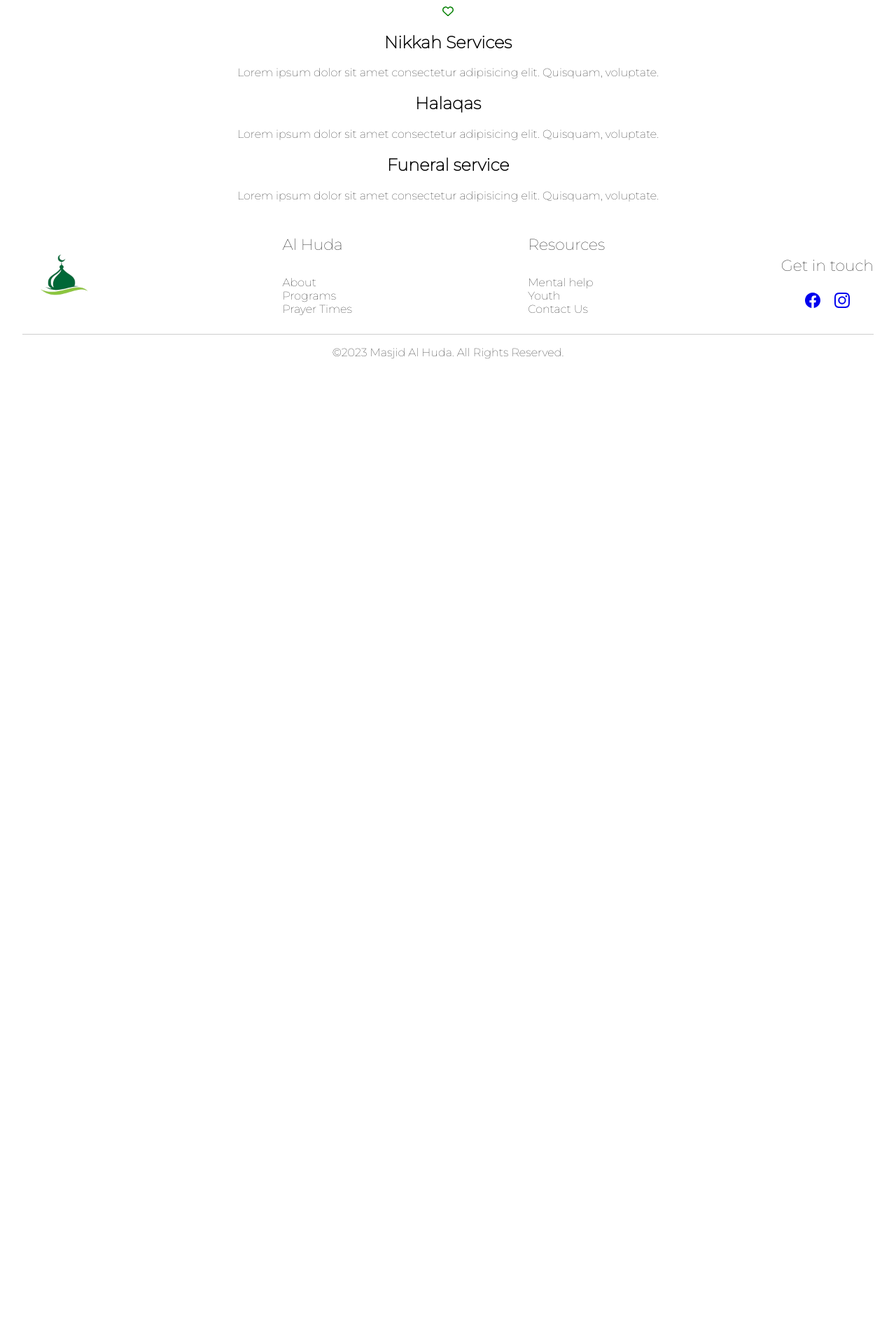
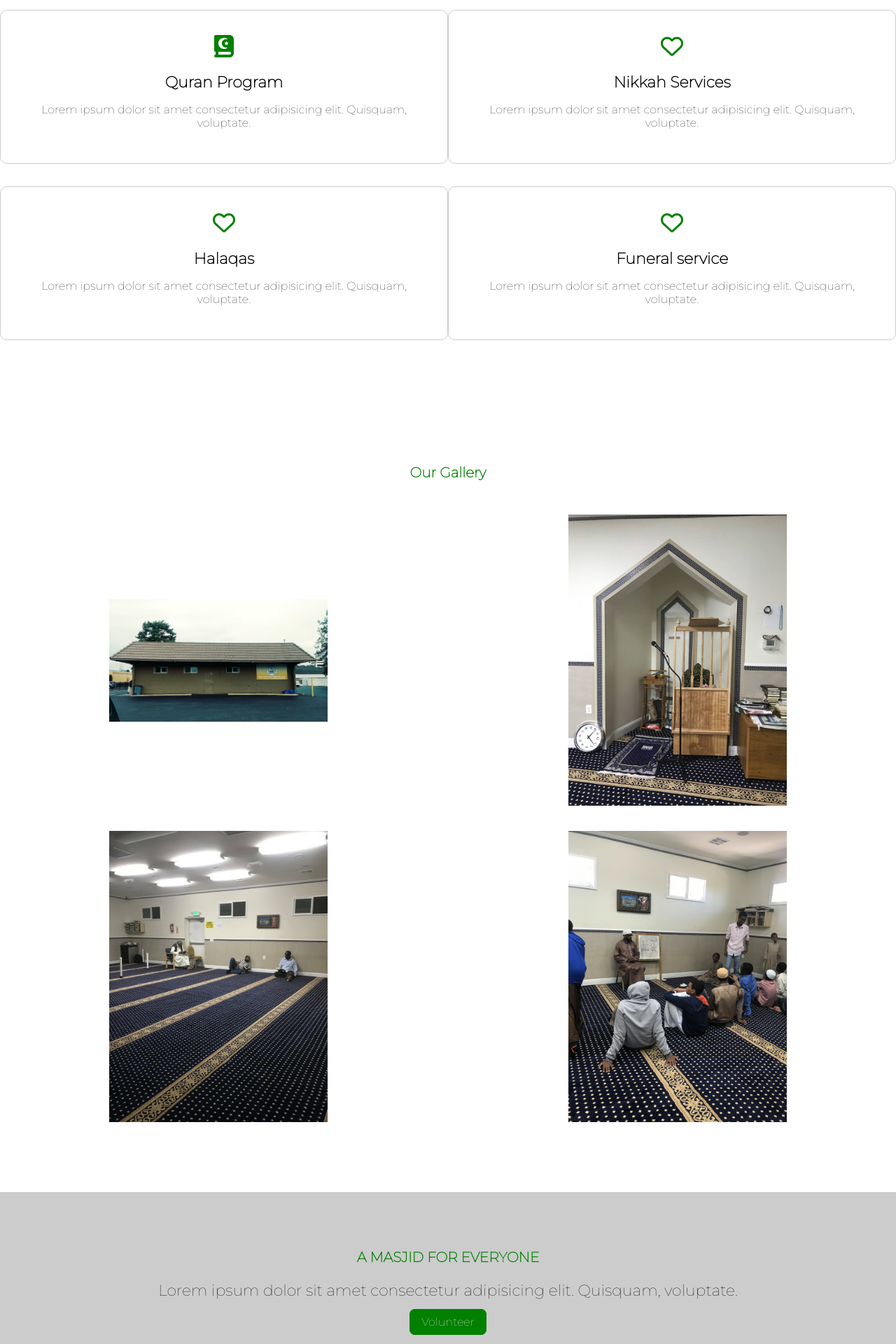
Before and after one commit to nabdi7/masjid, a React (Create React App) app: page / in a window 1280 px wide. Shown: the part 840-2760 px from the top of the page at 70% size. Before the commit the page ends 1385 px from the top, so only its background shows below. Built offline with nearby package versions, Linux system fonts and the light colour scheme.

Commit message:
first commit

```diff
--- a/package.json
+++ b/package.json
@@ -7,10 +7,14 @@
     "@fortawesome/free-regular-svg-icons": "^6.4.2",
     "@fortawesome/free-solid-svg-icons": "^6.4.2",
     "@fortawesome/react-fontawesome": "^0.2.0",
+    "@fullcalendar/core": "^6.1.8",
+    "@fullcalendar/daygrid": "^6.1.8",
+    "@fullcalendar/react": "^6.1.8",
     "@testing-library/jest-dom": "^5.17.0",
     "@testing-library/react": "^13.4.0",
     "@testing-library/user-event": "^13.5.0",
     "antd": "^5.8.4",
+    "photoswipe": "^5.3.9",
     "react": "^18.2.0",
     "react-dom": "^18.2.0",
     "react-icons": "^4.10.1",
--- a/src/App.js
+++ b/src/App.js
@@ -7,6 +7,8 @@ import About from './components/About';
 import Services from './components/Services';
 import Programs from './components/Programs';
 import Donate from './components/Donate';
+import Prayer from './components/Prayer';
+import Contact from './components/Contact';
 import Footer from './components/Footer';
 
 function App() {
@@ -20,6 +22,8 @@ function App() {
           <Route path="/services" element={<Services />} />
           <Route path="/programs" element={<Programs />} />
           <Route path="/donate" element={<Donate />} />
+          <Route path="/contact" element={<Contact />} />
+          <Route path="/prayer" element={<Prayer />} />
         </Routes>
         <Footer />
       </Router>
--- a/src/components/About.css
+++ b/src/components/About.css
@@ -0,0 +1 @@
+@import url('https://fonts.googleapis.com/css2?family=Montserrat:wght@100&family=Poppins:wght@100&display=swap');
--- a/src/components/Contact.js
+++ b/src/components/Contact.js
@@ -0,0 +1,23 @@
+import React from "react";
+import "./Contact.css";
+
+const Contact = () => {
+    return (
+        <>
+        {/* about the masjid */}
+        <div className='contact'>
+            <h1>Contact Us</h1>
+
+
+        </div>
+
+        {/* board members */}
+
+
+        </>
+
+    );
+
+}
+
+export default Contact;
--- a/src/components/Footer.css
+++ b/src/components/Footer.css
@@ -24,7 +24,6 @@
 
 .menu-title {
     font-family: "Montserrat";
-    font-weight: 500;
     font-size: 22px;
     text-align: center;
     display: inline-block;
--- a/src/components/Home.css
+++ b/src/components/Home.css
@@ -53,3 +53,137 @@
 .background-image .button:active {
     transform: scale(0.95);
 }
+
+.services {
+    padding: 4rem 0;
+    display: flex;
+    flex-direction: column;
+    justify-content: center;
+    align-items: center;
+    text-align: center;
+}
+
+.services-title {
+    font-family: "Montserrat";
+    color: #038000;
+    font-size: 20px;
+}
+
+.services-description {
+    font-family: "Montserrat";
+    font-size: 28px;
+}
+
+.services-container {
+    display: flex;
+    flex-wrap: wrap;
+    justify-content: space-between;
+    align-items: center;
+    margin-top: 2rem;
+}
+
+.services-box {
+    width: 50%;
+    padding: 2rem;
+    border: 1px solid #ccc;
+    border-radius: 10px;
+    margin-bottom: 2rem;
+    transition: all 0.3s ease;
+}
+
+.icons {
+    font-size: 2rem;
+    margin-bottom: 1rem;
+}
+
+.services-box-title {
+    font-family: "Montserrat";
+    font-size: 22px;
+    margin-bottom: 1rem;
+}
+
+.services-box-description {
+    font-family: "Montserrat";
+    font-size: 16px;
+}
+
+/* .services-box:hover {
+    transform: scale(1.05);
+    box-shadow: 0 0 10px rgba(0, 0, 0, 0.1);
+} */
+
+.gallery {
+    padding: 4rem 0;
+    display: flex;
+    flex-direction: column;
+    justify-content: center;
+    align-items: center;
+    text-align: center;
+}
+
+.gallery-title {
+    font-family: "Montserrat";
+    color: #038000;
+    font-size: 20px;
+}
+.gallery-container {
+    display: flex;
+    flex-wrap: wrap;
+    justify-content: space-between;
+    align-items: center;
+    margin-top: 2rem;
+}
+.gallery-box {
+    flex: 0 0 calc(50% - 1rem); /* Set the maximum width for each image to 50% with spacing in between */
+    margin-bottom: 2rem; /* Add some vertical spacing between rows */
+    box-sizing: border-box;
+}
+
+/* Additional styles for images to ensure they fit within the boxes */
+.gallery-box img {
+    max-width: 50%;
+    height: auto;
+}
+.masjid-everyone {
+    padding: 4rem 0;
+    display: flex;
+    flex-direction: column;
+    justify-content: center;
+    align-items: center;
+    text-align: center;
+    background-color: #ccc;
+}
+
+.masjid-everyone-container {
+    display: flex;
+    flex-wrap: wrap;
+    justify-content: space-between;
+    align-items: center;
+    /* margin-top: 2rem; */
+}
+
+.masjid-everyone-title {
+    font-family: "Montserrat";
+    color: #038000;
+    font-size: 20px;
+}
+
+.masjid-everyone-description {
+    font-family: "Montserrat";
+    font-size: 22px;
+}
+
+.masjid-everyone-button {
+    margin-top: 1rem;
+    padding: 0.5rem 1rem;
+    border: 1px solid #038000;
+    border-radius: 0.5rem;
+    font-size: 1rem;
+    cursor: pointer;
+    transition: all 0.3s ease;
+    text-decoration: none;
+    justify-content: center;
+    font-family: Montserrat;
+    background-color: #038000;
+    color: white;
+}
--- a/src/components/Home.js
+++ b/src/components/Home.js
@@ -4,6 +4,10 @@ import "./Home.css";
 import { FontAwesomeIcon } from '@fortawesome/react-fontawesome';
 import { faBookQuran } from '@fortawesome/free-solid-svg-icons';
 import { faHeart as farHeart } from '@fortawesome/free-regular-svg-icons';
+import img1 from '../images/front.jpeg';
+import img2 from '../images/interior2.jpeg';
+import img3 from '../images/interior1.jpeg';
+import img4 from '../images/interior3.jpeg';
 
 const Home = () => {
     const navigate = useNavigate();
@@ -29,26 +33,36 @@ const Home = () => {
         {/* services */}
         <section className='services'>
             <h1 className='services-title'>Our Services</h1>
-            <p className='services-description'>Serving Our Community</p>
+            <h1 className='services-description'>Serving Our Community</h1>
             <div className='services-container'>
                 <div className='services-box'>
-                    <FontAwesomeIcon icon={faBookQuran} style={{ color: '#038000' }} />
+                    <div className='icons'>
+                        <FontAwesomeIcon icon={faBookQuran} style={{ color: '#038000' }} />
+                    </div>
                     <h1 className='services-box-title'>Quran Program</h1>
                     <p className='services-box-description'>Lorem ipsum dolor sit amet consectetur adipisicing elit.
                         Quisquam, voluptate.</p>
                 </div>
                 <div className='services-box'>
-                    <FontAwesomeIcon icon={farHeart} style={{ color: '#038000' }} />
+                    <div className='icons'>
+                        <FontAwesomeIcon icon={farHeart} style={{ color: '#038000' }} />
+                    </div>
                     <h1 className='services-box-title'>Nikkah Services</h1>
                     <p className='services-box-description'>Lorem ipsum dolor sit amet consectetur adipisicing elit.
                         Quisquam, voluptate.</p>
                 </div>
                 <div className='services-box'>
+                    <div className='icons'>
+                        <FontAwesomeIcon icon={farHeart} style={{ color: '#038000' }} />
+                    </div>
                     <h1 className='services-box-title'>Halaqas</h1>
                     <p className='services-box-description'>Lorem ipsum dolor sit amet consectetur adipisicing elit.
                         Quisquam, voluptate.</p>
                 </div>
                 <div className='services-box'>
+                    <div className='icons'>
+                        <FontAwesomeIcon icon={farHeart} style={{ color: '#038000' }} />
+                    </div>
                     <h1 className='services-box-title'>Funeral service</h1>
                     <p className='services-box-description'>Lorem ipsum dolor sit amet consectetur adipisicing elit.
                         Quisquam, voluptate.</p>
@@ -66,18 +80,33 @@ const Home = () => {
 
         {/* gallery */}
         <section className='gallery'>
-            {/* <h1 className='gallery-title'>Gallery</h1>
+            <h1 className='gallery-title'>Our Gallery</h1>
             <div className='gallery-container'>
                 <div className='gallery-box'>
-                    <img src='https://images.unsplash.com/photo-1581093458794-8d1f0b3b6c7c?ixid=MnwxMjA3fDB8MHxzZWFyY2h8Mnx8bW9zY2lkJTIwY2FyJTIwYmVzdCUyMG1vcmUlMjBzaG9ydCUyMGNvbXBsZXRlJTIwY29tcGFueXxlbnwwfHwwfHw%3D&ixlib=rb-1.2.1&w=1000&q=80' alt='gallery' />
+                    <img src={img1} alt="" />
                 </div>
                 <div className='gallery-box'>
-                    <img src='https://images.unsplash.com/photo-1581093458794-8d1f0b3b6c7c?ixid=MnwxMjA3fDB8MHxzZWFyY2h8Mnx8bW9zY2lkJTIwY2FyJTIwYmVzdCUyMG1vcmUlMjBzaG9ydCUyMGNvbXBsZXRlJTIwY29tcGFueXxlbnwwfHwwfHw%3D&ixlib=rb-1.2.1&w=1000&q=80' alt='gallery' />
+                    <img src={img2} alt="" />
                 </div>
                 <div className='gallery-box'>
-                    <img src='https://images.unsplash.com/photo-1581093458794-8d1f0b3b6c7c?ixid=MnwxMjA3fDB8MHxzZWFyY2h8Mnx8bW9zY2lkJTIwY2FyJTIwYmVzdCUyMG1vcmUlMjBzaG9ydCUyMGNvbXBsZXRlJTIwY29tcGFueXxlbnwwfHwwfHw%3D&ixlib=rb-1.2.1&w=1000&q=80' alt='gallery' />
+                    <img src={img3} alt="" />
                 </div>
-             </div> */}
+                <div className='gallery-box'>
+                    <img src={img4} alt="" />
+                </div>
+             </div>
+        </section>
+
+        {/* A masjid for everyone */}
+        <section className='masjid-everyone'>
+            <div className='masjid-everyone-container'>
+                <div className='masjid-everyone-box'>
+                    <h1 className='masjid-everyone-title'>A MASJID FOR EVERYONE</h1>
+                    <p className='masjid-everyone-description'>Lorem ipsum dolor sit amet consectetur adipisicing elit.
+                        Quisquam, voluptate.</p>
+                    <Link to="/about" className='button masjid-everyone-button'>Volunteer</Link>
+                </div>
+            </div>
         </section>
 
         </>
--- a/src/components/Navbar.js
+++ b/src/components/Navbar.js
@@ -20,7 +20,7 @@ const Navbar = () => {
                     <li><Link to="/programs">Programs</Link></li>
                     <li><Link to="/">More</Link>
                         <ul>
-                            <li><Link to="/donate">Prayer Times</Link></li>
+                            <li><Link to="/prayer">Prayer Times</Link></li>
                             <li><Link to="/contact">Contact Us</Link></li>
                         </ul>
                     </li>
--- a/src/components/Prayer.js
+++ b/src/components/Prayer.js
@@ -0,0 +1,23 @@
+import React from "react";
+import "./Prayer.css";
+
+const Prayer = () => {
+    return (
+        <>
+        {/* about the masjid */}
+        <div className='Prayer'>
+            <h1>Prayer Times</h1>
+
+
+        </div>
+
+        {/* board members */}
+
+
+        </>
+
+    );
+
+}
+
+export default Prayer;
```
Also changed, not shown: src/components/About.js (+39 -6 lines), 1 other file (tests, documents, lock files or other folders).
